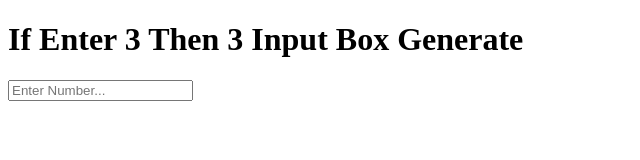
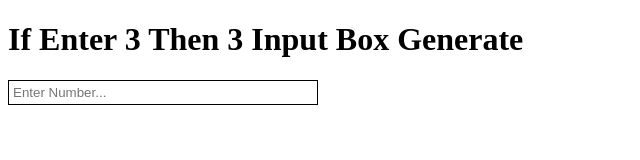
Before and after one commit to shaikhsufyan/Leetcode-JavaScript, a plain HTML site: page IfClick3Then3boxCome/index.html in a window 1280 px wide. Shown: the whole page, without its empty margins (0-640 px from the left). Drawn offline with Linux system fonts and the light colour scheme.

```diff
--- a/IfClick3Then3boxCome/index.css
+++ b/IfClick3Then3boxCome/index.css
@@ -2,3 +2,9 @@
   display: flex;
   flex-direction: column;
 }
+
+input{
+  width: 300px;
+  border: 1px solid black;
+  padding: 4px;
+}
```
